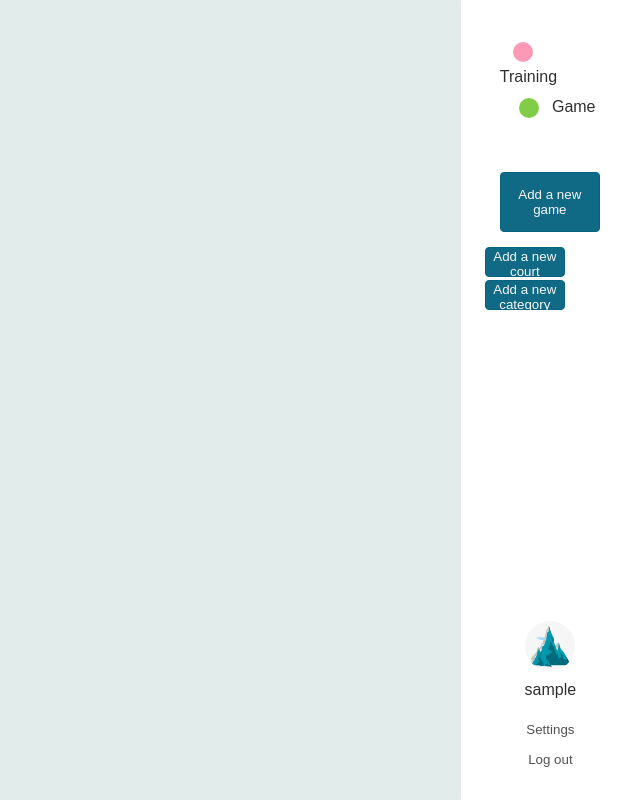
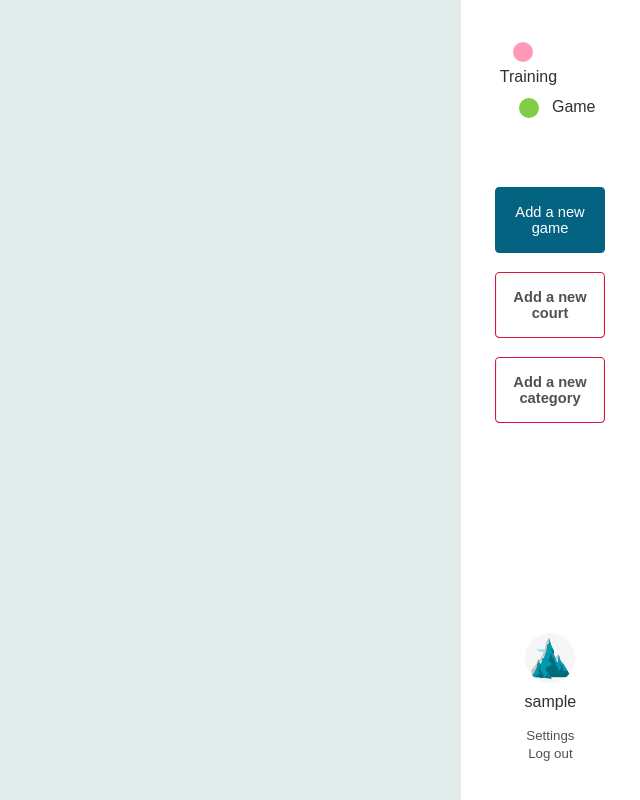
Before and after one commit to AleksandraBialasPK/Tennis_LiMi, a Django app: template Tennis_training_system/Tennis/templates/baseCalendar.html in a window 1280 px wide. Shown: the whole page, without its empty margins (640-1280 px from the left). Run offline with Django 5.2, Linux system fonts and the light colour scheme; the template is opened without the code that fills it: values that come from a table or form of the project are taken from there, others are empty; the visitor is signed in with stand-in values (Sample User, id 1); some libraries are stand-ins or nearby versions.

Commit message:
the right css calendar file

```diff
--- a/Tennis_training_system/static/Tennis/CSS/calendarLiMi.css
+++ b/Tennis_training_system/static/Tennis/CSS/calendarLiMi.css
@@ -39,19 +41,103 @@ body {
     grid-row: 1 / span 1;
     display: flex;
     flex-direction: column;
-    justify-content: flex-start;
+    align-content: center;
+    gap: 20px;
+}
+
+.create-new-stuff-buttons {
+    margin-top: 20px;
+    display: flex;
+    flex-wrap: nowrap;
+    flex-direction: column;
+    align-items: center;
+    gap: 5px;
+}
+
+.create-new-event-button {
+    box-sizing: border-box;
+    width: 100px;
+    height: 60px;
+    min-width: 80px;
+    background: #046380;
+    color: #FFFFFF;
+    border: 1px solid #046380;
+    border-radius: 4px;
+    cursor: pointer;
+    font-weight: 500;
+    padding: 10px 10px;
+    margin: 10px 10px;
+}
+
+.create-new-event-button,
+.create-new-event-button,
+.create-new-event-button {
+    transform: scale(1.1);
+    outline: none;
+}
+
+#add-new-court-button, #create-new-category-button {
+    color: #515151;
+    background: none;
+    border: 1px solid crimson;
+    font-weight: 580;
+}
+
+.not-enhanced-buttons {
+    min-width: 30%;
+    background: none;
+    color: #515151;
+    border: none;
+    cursor: pointer;
+    font-weight: 500;
+}
+
+.not-enhanced-button:active,
+.not-enhanced-button:focus,
+.not-enhanced-button:hover {
+    transform: scale(1.1);
+    outline: none;
+    color: #046380;
+}
+
+.avatar {
+    width: 50px;
+    height: 50px;
+    background-color: white;
+    border-radius: 50%;
+    vertical-align: middle;
+    margin: 5px 1em;
+    appearance: none;
+    -webkit-appearance: none;
+    outline: none;
+}
+
+.avatar>img {
+    width: 50px;
+    height: 50px;
+    background-size: cover;
+    background-position: top center;
+    border-radius: 50%;
+}
+
+.person {
+    display: flex;
+    flex-direction: row;
+    justify-content: center;
     align-items: center;
 }
 
-.admin-alert {
-    color: crimson;
-    margin: 0;
+.name {
+    display: flex;
+    justify-content: center;
+    align-items: center;
 }
-
+/* forms */
 .new-event-form {
     position: fixed;
     top: 18%;
-    right: 45%;
+    left: 50%;
+    transform: translateX(-50%);
     display: flex;
     flex-direction: column;
     text-align: center;
@@ -247,50 +316,6 @@ header > nav {
 .django-select2 {
     width: 100%;
     max-width: 100%;
-}
-
-button {
-    box-sizing: border-box;
-    width: 80px;
-    height: 30px;
-    min-width: 30%;
-    background: rgba(4, 99, 128, 0.95);
-    color: #F7F7F5;
-    border: 1px solid #046380;
-    border-radius: 4px;
-    cursor: pointer;
-    font-weight: 500;
-}
-
-button:active,
-button:focus,
-button:hover {
-    transform: scale(1.1);
-    outline: none;
-}
-
-.not-enhanced-buttons {
-    min-width: 30%;
-    background: none;
-    color: #515151;
-    border: none;
-    cursor: pointer;
-    font-weight: 500;
-}
-
-.not-enhanced-button:active,
-.not-enhanced-button:focus,
-.not-enhanced-button:hover {
-    transform: scale(1.1);
-    outline: none;
-    color: #046380;
-}
-
-#create-new-event-button {
-    width: 100px;
-    height: 60px;
-    padding: 5px 5px;
-    margin: 25% 15px 15px 15px;
 }
 
 .calendar-with-timeline-container {
```
Also changed, not shown: other parts of Tennis_training_system/static/Tennis/CSS/calendarLiMi.css (+9 -57 lines).
